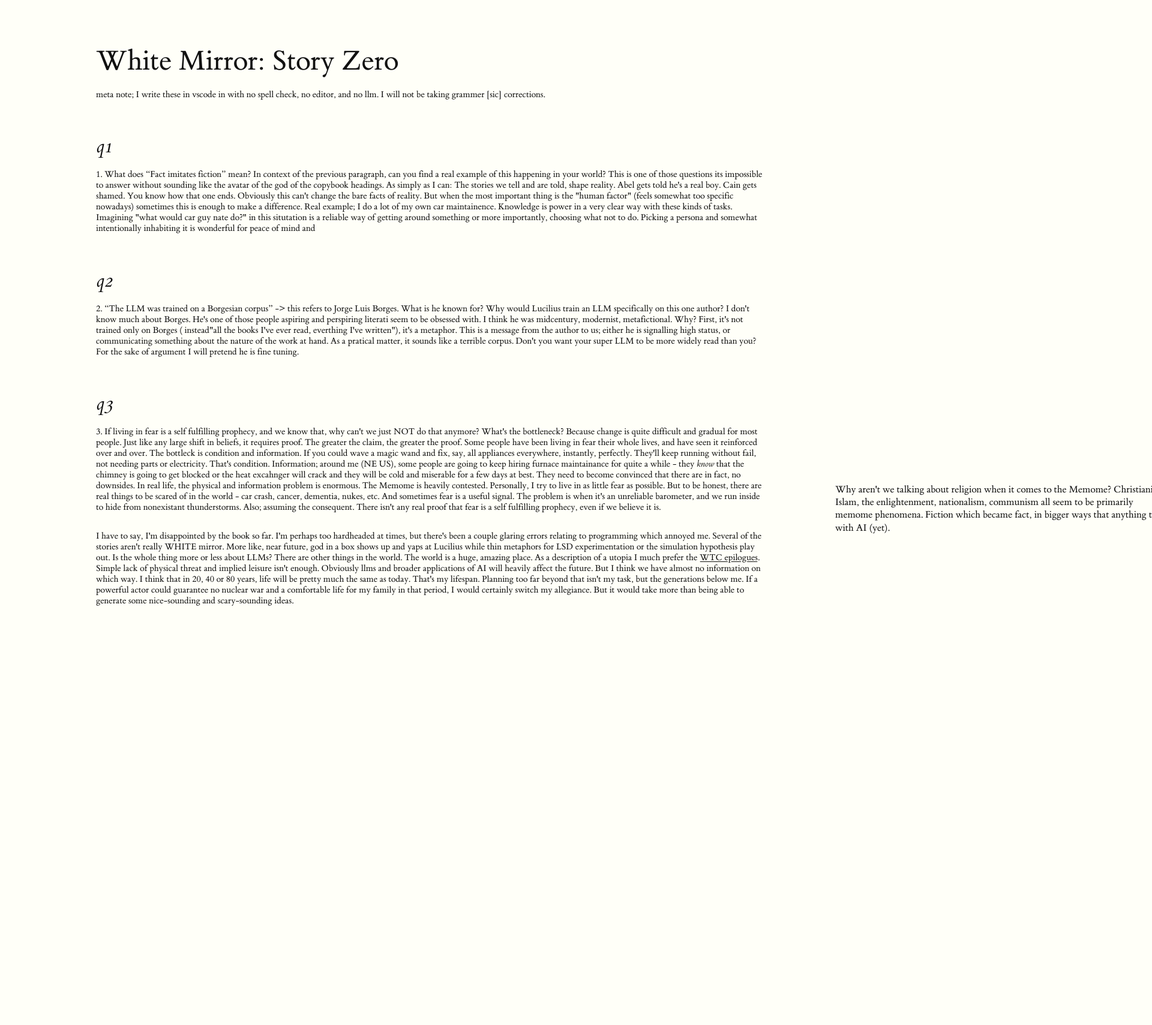
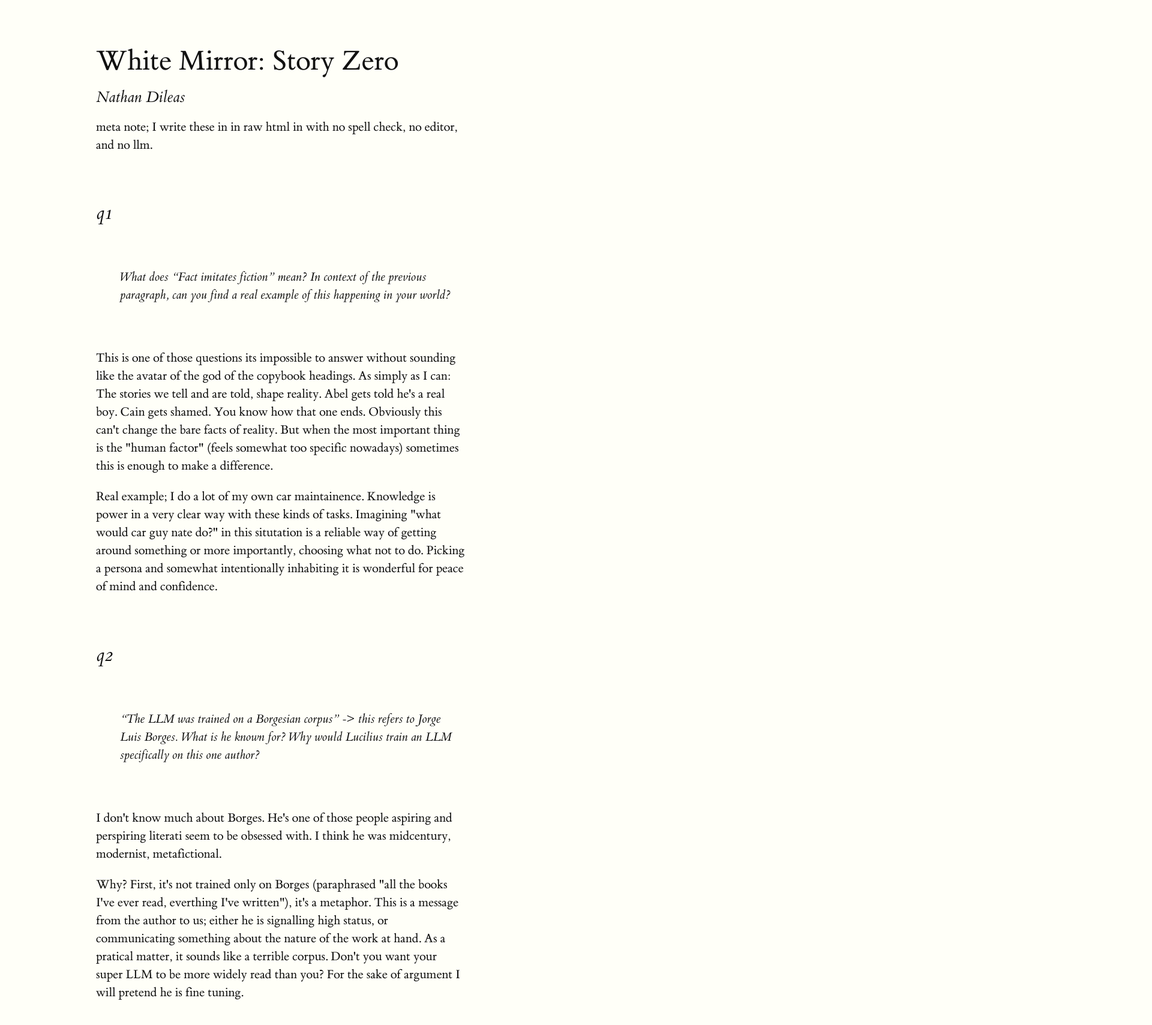
Before and after one commit to natedileas/twosiefoursie, a plain HTML site: page white-mirror-2.html in a window 1280 px wide. Shown: the part 80-1789 px from the top of the page at 60% size, 1920 px wide, since content can reach past the window. Before the commit the page ends 1189 px from the top, so only its background shows below. Drawn offline with Linux system fonts and the light colour scheme.

Commit message:
formatting

```diff
--- a/white-mirror-2.html
+++ b/white-mirror-2.html
@@ -9,63 +9,84 @@
     <article>
         <section>
             <h1>White Mirror: Story Zero</h1>
+            <p class="subtitle">Nathan Dileas</p>
+            <p>meta note; I write these in in raw html in with no spell check, no editor, and no llm.</p>
 
-            meta note; I write these in vscode in with no spell check, no editor, and no llm. I will not be
-            taking grammer [sic] corrections.
 
         </section>
         <section>
             <h2>q1</h2>
+            <div class="epigraph">
+                <blockquote>
+                    <p>
+                        What does “Fact imitates fiction” mean? In context of the previous paragraph, can you find a
+                        real example
+                        of this happening in your world?
+                    </p>
+                    </blockquote>
+                    </div>
 
-            1. What does “Fact imitates fiction” mean? In context of the previous paragraph, can you find a real example
-            of this happening in your world?
+                    <p>
 
-            This is one of those questions its impossible to answer without sounding like the avatar of the god of the
-            copybook headings. As simply as I can: The stories we tell and are told, shape reality. Abel gets told he's
+                        This is one of those questions its impossible to answer without sounding like the avatar of the god of
+                        the
+                        copybook headings. As simply as I can: The stories we tell and are told, shape reality. Abel gets told
+                        he's
                         a real boy. Cain gets shamed. You know how that one ends. Obviously this can't change the bare facts of
                         reality. But when the most important thing is the "human factor" (feels somewhat too specific nowadays)
                         sometimes this
                         is enough to make a difference.
-
+            </p>
+            <p>
                 Real example; I do a lot of my own car maintainence. Knowledge is
                 power in a very clear way with these kinds of tasks. Imagining "what would car guy nate do?" in this
                 situtation is a reliable way of getting around something or more importantly, choosing what not to do.
                 Picking a persona and somewhat intentionally inhabiting it is wonderful for peace of mind and
+                confidence.</p>
         </section>
         <section>
             <h2>q2</h2>
-            2. “The LLM was trained on a Borgesian corpus” -> this refers to Jorge Luis Borges. What is he known for?
+            <div class="epigraph">
+                <blockquote>
+                    <p>
+                        “The LLM was trained on a Borgesian corpus” -> this refers to Jorge Luis Borges. What is he known for?
             Why
             would Lucilius train an LLM specifically on this one author?
+                    </p>
+                    </blockquote>
+                    </div>
 
-            I don't know much about Borges. He's one of those people aspiring and perspiring literati seem to be
-            obsessed with. I think he was midcentury, modernist, metafictional.
+            <p>I don't know much about Borges. He's one of those people aspiring and perspiring literati seem to be
+                obsessed with. I think he was midcentury, modernist, metafictional.</p>
 
-            Why? First, it's not trained only on Borges ( instead"all the books I've ever read, everthing I've
+            <p>Why? First, it's not trained only on Borges (paraphrased "all the books I've ever read, everthing I've
             written"), it's a metaphor. This is a
             message from the author to us; either he is signalling high status, or communicating something about the
             nature of the work at hand. As a pratical matter, it sounds like a terrible corpus. Don't you want your
-            super LLM to be more widely read than you? For the sake of argument I will pretend he is fine tuning.
+            super LLM to be more widely read than you? For the sake of argument I will pretend he is fine tuning.</p>
 
         </section>
         <section>
             <h2>q3</h2>
-            3. If living in fear is a self fulfilling prophecy, and we know that, why can't we just NOT do that anymore?
-            What's the bottleneck?
-
-            Because change is quite difficult and gradual for most people. Just like any large shift in beliefs, it
+            <div class="epigraph">
+                <blockquote>
+                    <p> If living in fear is a self fulfilling prophecy, and we know that, why can't we just NOT do that anymore?
+                        What's the bottleneck?</p>
+                </blockquote>
+            </div>
+            <p>Because change is quite difficult and gradual for most people. Just like any large shift in beliefs, it
                 requires proof. The greater the claim, the greater the proof. Some people have been living in fear their
-            whole lives, and have seen it reinforced over and over. The bottleck is condition and information.
-
-            If you could wave a magic wand and fix, say, all appliances everywhere, instantly, perfectly. They'll keep
+                whole lives, and have seen it reinforced over and over. The bottleck is condition and information.</p>
+                <p>If you could wave a magic wand and fix, say, all appliances everywhere, instantly, perfectly. They'll keep
                     running without fail, not needing parts or electricity. That's condition.
                     Information; around me (NE US), some people are going to keep hiring furnace maintainance for quite a
                     while - they
                     <i>know</i> that the chimney is going to get blocked or the heat excahnger will
                     crack and they will be cold and miserable for a few days at best. They need to become convinced that there
                     are in fact, no downsides.
+            </p>
 
-            In real life, the physical and information problem is enormous. The Memome is heavily contested. <label
+            <p>In real life, the physical and information problem is enormous. The Memome is heavily contested. <label
                     for="mn-memome" class="margin-toggle">&#8853;</label>
                 <input type="checkbox" id="mn-memome" class="margin-toggle" />
 
@@ -74,32 +95,44 @@
                     nationalism, communism all seem to be primarily memome phenomena. Fiction which became fact, in bigger
                     ways
                     that anything to do with AI (yet).</span>
-
-            Personally, I try to live in as little fear as possible. But to be honest, there are real things to be
+                <p>Personally, I try to live in as little fear as possible. But to be honest, there are real things to be
                     scared of in the world - car crash, cancer, dementia, nukes, etc. And sometimes fear is a useful signal. The
-            problem is when it's an unreliable barometer, and we run inside to hide from nonexistant thunderstorms.
-
-            Also; assuming the consequent. There isn't any real proof that fear is a self fulfilling prophecy, even if
-            we believe it is.
+                    problem is when it's an unreliable barometer, and we run inside to hide from nonexistant thunderstorms.</p>
+                    <p>Also; assuming the consequent. There isn't any real proof that fear is a self fulfilling prophecy, even if
+                        we believe it is.</p>
 
                     </section>
+                    <!-- <section>
+                                            <h2>q4</h2>
+                                            <div class="epigraph">
+                                                <blockquote>
+                                                    <p> “an arms race of the imagination” -> do you see in what way this is a statement about our world? Can you
+                                                        point to an example of one person on each side of this arms race?</p>
+                                                </blockquote>
+                                            </div>
+                                            <p></p>
+
+                            </section> -->
 
         <section>
-            I have to say, I'm disappointed by the book so far. I'm perhaps too hardheaded at times, but there's been a
+            <h2>Concluding</h2>
+            <p>I have to say, I'm disappointed by the book so far. I'm perhaps too hardheaded at times, but there's been a
             couple glaring errors relating to programming which annoyed me. Several of the stories aren't really
             WHITE mirror. More like, near future, god in a box shows up and yaps at Lucilius while thin metaphors for
-            LSD experimentation or the simulation hypothesis play out.
+            LSD experimentation or the simulation hypothesis play out.</p>
 
-            Is the whole thing more or less about LLMs? There are other things in the world. The world is a huge,
-            amazing place. As a description of a utopia I much prefer the <a href="TODO">WTC epilogues</a>. Simple lack
-            of physical threat and implied leisure isn't enough.
+            <p>Is the whole thing more or less about LLMs? There are other things in the world. The world is a huge,
+                amazing place. As a description of a utopia I much prefer the <a
+                    href="https://www.royalroad.com/fiction/25137/worth-the-candle/chapter/727777/epilogue-1-the-end-of-the-world">WTC
+                    epilogues</a>. Simple lack
+                of physical threat and implied leisure isn't enough.</p>
 
-            Obviously llms and broader applications of AI will heavily affect the future. But I think we have almost no
+            <p>Obviously llms and broader applications of AI will heavily affect the future. But I think we have almost no
             information on which way. I think that in 20, 40 or 80 years, life will be pretty much the same as today.
             That's my lifespan. Planning too far beyond that isn't my task, but the generations below me. If a powerful
             actor could guarantee no nuclear war and a comfortable life for my family in that period, I would certainly
             switch my allegiance. But it would take more than being able to generate some nice-sounding and
-            scary-sounding ideas.
+            scary-sounding ideas.</p>
 
         </section>
 
```
Also changed, not shown: white-mirror-1.html (+17 -8 lines), white-mirror.html (+12 -5 lines). Lines whose indentation alone changed are shown as unchanged.
